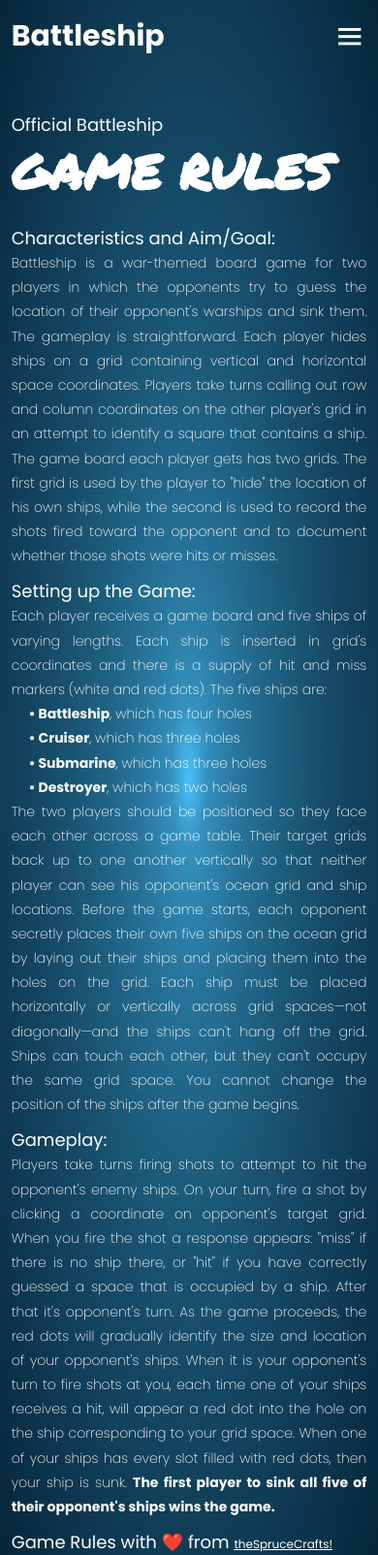
After one commit to iee-ihu-gr-course1941/ADISE23_BattleshipGame, a PHP site: page /public/game-rules.html in a window 390 px wide. The commit adds this page. Shown: the whole page at 97% size. Run offline with PHP 8.4, Linux system fonts and the light colour scheme.

Commit message:
created a battleship game-rules webpage for users

```diff
--- a/public/css/style.css
+++ b/public/css/style.css
@@ -347,10 +347,245 @@
 }
 /* Battleship Game - Index Webpage */
 
+/* Battleship Game - Game Rules Webpage */
+.rules {
+    height: 100%;
+    width: 100%;
+    min-height: 100vh;
+    background: radial-gradient(#49c1f9, 20%, rgb(6, 38, 58));
+    position: relative;
+    display: flex;
+    /* display: grid;
+    grid-template-columns: repeat(2, 1fr); */
+    align-items: center;
+    justify-content: center;
+    gap: 2rem;
+}
+
+section.rules {
+    padding: 0 18%;
+}
+
+.rules-text h1 {
+    font-family: 'Permanent Marker', cursive;
+    font-size: 75px;
+    line-height: 1;
+    color: white;
+    margin: 0 0 20px;
+}
+
+.rules-text h4 {
+    font-size: 18px;
+    font-weight: 400;
+    color: white;
+    margin-bottom: 10px;
+}
+
+.rules-text .sect {
+    font-size: 18px;
+    font-weight: 400;
+    color: white;
+}
+
+.rules-text p {
+    color: white;
+    font-size: 15px;
+    line-height: 1.8;
+    margin-bottom: 10px;
+    font-weight: 200;
+    text-align: justify;
+}
+
+.game-image img {
+    width: 750px;
+    height: auto;
+}
+
+.rules-text a {
+    display: inline-block;
+    color: white;
+    font-size: 18px;
+    font-weight: 400;
+    text-decoration: underline;
+    transition: all .55s ease;
+}
+
+.rules-text a:hover {
+    transform: translateY(-8px);
+}
+
+.rules-text a.cta {
+    background: transparent;
+    border: 1px solid white;
+    margin-left: 20px;
+}
+
+.rules-text a i {
+    vertical-align: middle;
+    margin-right: 5px;
+}
+
+@media (max-width: 1640px) {
+    section.rules {
+        padding: 0 12%;
+        transition: .2s;
+    }
+}
+
+@media (max-width: 1535px) {
+    header {
+        padding: 15px 3%;
+        transition: .2s;
+    }
+
+    .game-image img {
+        width: 700px;
+        height: auto;
+    }
+
+    .goto-github {
+        right: 3%;
+        transition: .2s;
+    }
+}
+
+@media (max-width: 1470px) {
+    .game-image img {
+        width: 600px;
+        height: auto;
+    }
+
+    .rules-text h1 {
+        font-size: 75px;
+        margin: 0 0 30px;
+    }
+
+    .hero-text h4 {
+        margin-bottom: 25px;
+    }
+}
+
+@media (max-width: 1250px) {
+    section.rules {
+        padding: 0 3%;
+        transition: .2s;
+    }
+
+    .rules-text {
+        padding-top: 115px;
+    }
+}
+
+@media (max-width: 1135px) {
+    .game-image {
+        text-align: center;
+    }
+
+    .game-image img {
+        width: 560px;
+        height: auto;
+    }
+
+    .rules {
+        height: 100%;
+        gap: 5rem;
+        grid-template-columns: 1fr;
+    }
+
+    .rules-text {
+        padding-right: 200px;
+    }
+}
+
+@media (max-width: 880px) {
+    #menu-icon {
+        display: block;
+    }
+
+    .rules-text {
+        padding-right: 0;
+    }
+
+    .navList {
+        position: absolute;
+        top: 20%;
+        right: -100%;
+        width: 180px;
+        height: 15vh;
+        display: flex;
+        align-items: center;
+        flex-direction: column;
+        padding: 18px 20px;
+        background: rgba(214, 215, 216, 0.591);
+        border-radius: 30px;
+        transition: all 0.9s ease;
+    }
+
+    .navList a {
+        margin-left: 0;
+        display: block;
+        margin: 2px 0;
+        font-size: 13.5px;
+    }
+
+    .navList.open {
+        right: 8px;
+    }
+}
+
+@media (max-width: 630px) {
+    .game-image img {
+        width: 450px;
+        height: auto;
+    }
+}
+
+@media (max-width: 512px) {
+    .rules-text h1 {
+        font-size: 60px;
+    }
+
+    .game-image img {
+        width: 380px;
+        height: auto;
+    }
+
+    .rules-text p {
+        font-size: 14px;
+    }
+}
+
+@media (max-width: 400px) {
+    .rules-text h1 {
+        font-size: 50px;
+    }
+
+    .game-image img {
+        width: 350px;
+        height: auto;
+    }
+
+    .rules-text a {
+        font-size: 12px;
+    }
+}
+
+@media (max-width: 370px) {
+    .game-image img {
+        width: 320px;
+        height: auto;
+    }
+
+    .rules-text a {
+        font-size: 10px;
+    }
+}
+/* Battleship Game - Game Rules Webpage */
+
 /* Footer Section */
 footer {
     position: fixed;
-    bottom: 2%;
+    bottom: 4.5%;
     right: 20%;
 }
 
--- /dev/null
+++ b/public/game-rules.html
@@ -0,0 +1,81 @@
+<!DOCTYPE html>
+<html lang="en">
+<head>
+    <meta charset="UTF-8">
+    <meta name="viewport" content="width=device-width, initial-scale=1.0">
+    <title>Battleship Game</title>
+    <!-- CSS Files & Fonts -->
+    <link href="css/style.css" rel="stylesheet" type="text/css">
+    <link rel="stylesheet" href="https://unpkg.com/boxicons@latest/css/boxicons.min.css">
+    <link rel="preconnect" href="https://fonts.googleapis.com">
+    <link rel="preconnect" href="https://fonts.gstatic.com" crossorigin>
+    <link href="https://fonts.googleapis.com/css2?family=Permanent+Marker&family=Poppins:wght@100;200;300;400;500;600;700;800;900&display=swap" rel="stylesheet">
+    <link rel="stylesheet" href="https://cdnjs.cloudflare.com/ajax/libs/font-awesome/6.4.2/css/all.min.css" integrity="sha512-z3gLpd7yknf1YoNbCzqRKc4qyor8gaKU1qmn+CShxbuBusANI9QpRohGBreCFkKxLhei6S9CQXFEbbKuqLg0DA==" crossorigin="anonymous" referrerpolicy="no-referrer"/>
+</head>
+<body>
+    <!-- Responsive Navigation Menu -->
+    <header class="responsive-nav">
+        <a href="index.html" class="logo" id="home">Battleship</a>
+        <ul class="navList">
+            <li><a href="index.html">Homepage</a></li>
+            <li><a href="#">Game Rules</a></li>
+            <li><a href="about-us.html">About Us</a></li>
+        </ul>
+        <div class="bx bx-menu" id="menu-icon"></div>
+    </header>
+
+    <!-- Game Rules Section -->
+    <section class="rules">
+        <div class="rules-text">
+            <h4>Official Battleship</h4>
+            <h1>GAME RULES</h1>
+            <div class="sect">Characteristics and Aim/Goal:</div>
+            <p>Battleship is a war-themed board game for two players in which
+                the opponents try to guess the location of their opponent's
+                warships and sink them. The gameplay is straightforward. Each
+                player hides ships on a grid containing vertical and horizontal
+                space coordinates. Players take turns calling out row and column
+                coordinates on the other player's grid in an attempt to identify a
+                square that contains a ship. The game board each player gets has two
+                grids. The first grid is used by the player to "hide" the location of
+                his own ships, while the second is used to record the shots fired toward
+                the opponent and to document whether those shots were hits or misses.
+            </p>
+            <div class="sect">Setting up the Game:</div>
+            <p>Each player receives a game board and five ships of varying lengths. Each
+                ship is inserted in grid's coordinates and there is a supply of hit and miss
+                markers (white and red dots). The five ships are: <br/>
+                <strong>&nbsp; &nbsp; &nbsp; • Battleship</strong>, which has four holes <br/>
+                <strong>&nbsp; &nbsp; &nbsp; • Cruiser</strong>, which has three holes <br/>
+                <strong>&nbsp; &nbsp; &nbsp; • Submarine</strong>, which has three holes <br/>
+                <strong>&nbsp; &nbsp; &nbsp; • Destroyer</strong>, which has two holes <br/>
+                The two players should be positioned so they face each other across a game table.
+                Their target grids back up to one another vertically so that neither player can see
+                his opponent's ocean grid and ship locations. Before the game starts, each opponent
+                secretly places their own five ships on the ocean grid by laying out their ships and
+                placing them into the holes on the grid. Each ship must be placed horizontally or
+                vertically across grid spaces—not diagonally—and the ships can't hang off the grid.
+                Ships can touch each other, but they can't occupy the same grid space. You cannot
+                change the position of the ships after the game begins.
+            </p>
+            <div class="sect">Gameplay:</div>
+            <p>Players take turns firing shots to attempt to hit the opponent's enemy ships. On your turn,
+                fire a shot by clicking a coordinate on opponent's target grid. When you fire the shot a response
+                appears: "miss" if there is no ship there, or "hit" if you have correctly guessed a space that
+                is occupied by a ship. After that it's opponent's turn. As the game proceeds, the red dots will
+                gradually identify the size and location of your opponent's ships. When it is your opponent's turn
+                to fire shots at you, each time one of your ships receives a hit, will appear a red dot into the hole
+                on the ship corresponding to your grid space. When one of your ships has every slot filled with red dots,
+                then your ship is sunk.
+                <strong>The first player to sink all five of their opponent's ships wins the game.</strong>
+            </p>
+            <div class="sect">Game Rules with ❤️ from <a href="https://www.thesprucecrafts.com/the-basic-rules-of-battleship-411069" target="_blank" class="instuctions-ref">theSpruceCrafts!</a></div>
+        </div>
+    </section>
+
+    <!-- Using 'ScrollReveal' by: https://github.com/jlmakes/scrollreveal -->
+    <script src="https://unpkg.com/scrollreveal"></script>
+    <!-- JS Scripts -->
+    <script src="js/script.js"></script>
+</body>
+</html>
--- a/public/js/script.js
+++ b/public/js/script.js
@@ -37,6 +37,7 @@
 //Calling Reveal Methods:
 sr.reveal('.responsive-nav', { delay: 500, origin: 'top' });
 sr.reveal('.home-text', { delay: 1500, origin: 'top' });
+sr.reveal('.rules-text', { delay: 1500, origin: 'top' });
 sr.reveal('.game-image', { delay: 2500, origin: 'top' });
 sr.reveal('.goto-github', { delay: 3500, origin: 'right' });
 sr.reveal('.ft', { delay: 4500, origin: 'left' });
```
Also changed, not shown: public/index.html (+4 -4 lines), public/about-us.html (added).
